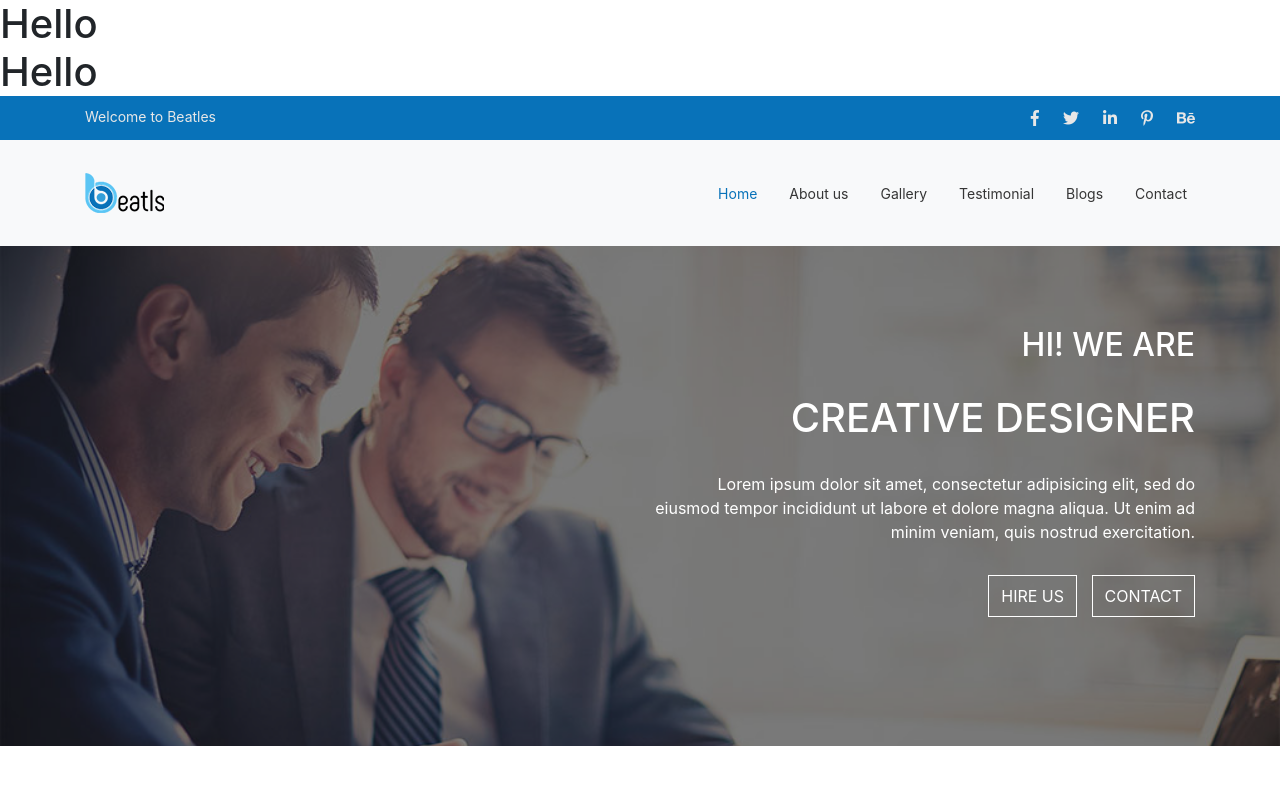
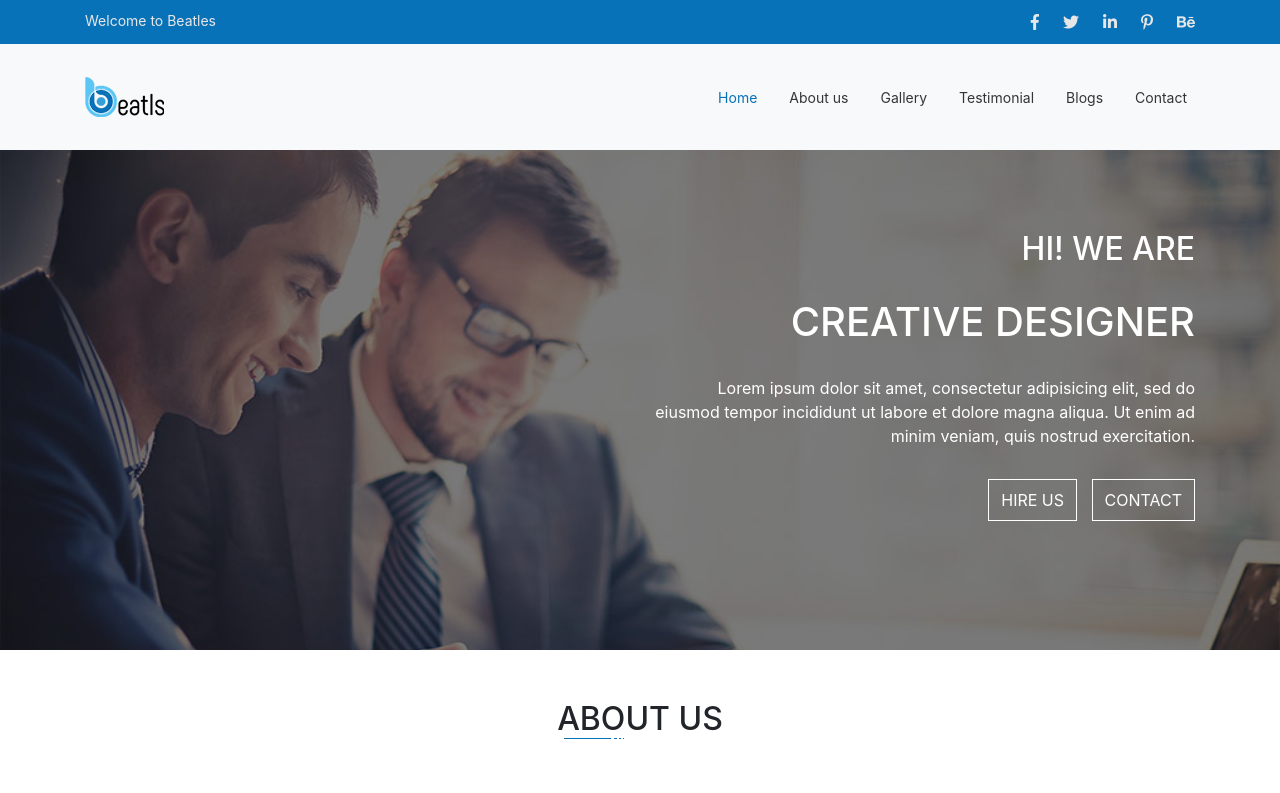
Before and after one commit to Maestro-Apollo/Beatls, a plain HTML site: page index.html in a window 1280 px wide. Shown: the top 793 px of the page. Drawn offline with Linux system fonts and the light colour scheme.

Commit message:
init commit

```diff
--- a/index.html
+++ b/index.html
@@ -15,8 +15,7 @@
 
 <body>
 
-    <h1>Hello</h1>
-    <h1>Hello</h1>
+
     <!--    header area starts-->
     <header class="header_area">
         <div class="container">
```
